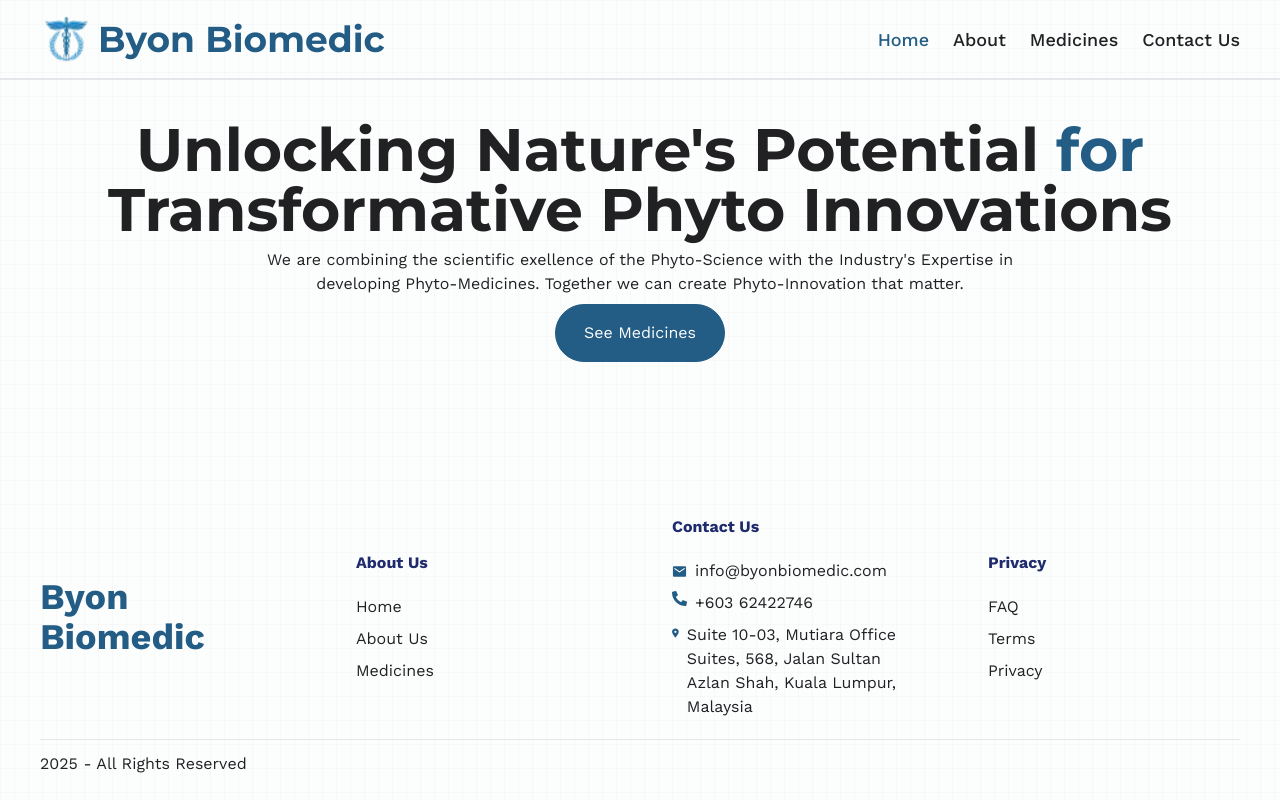
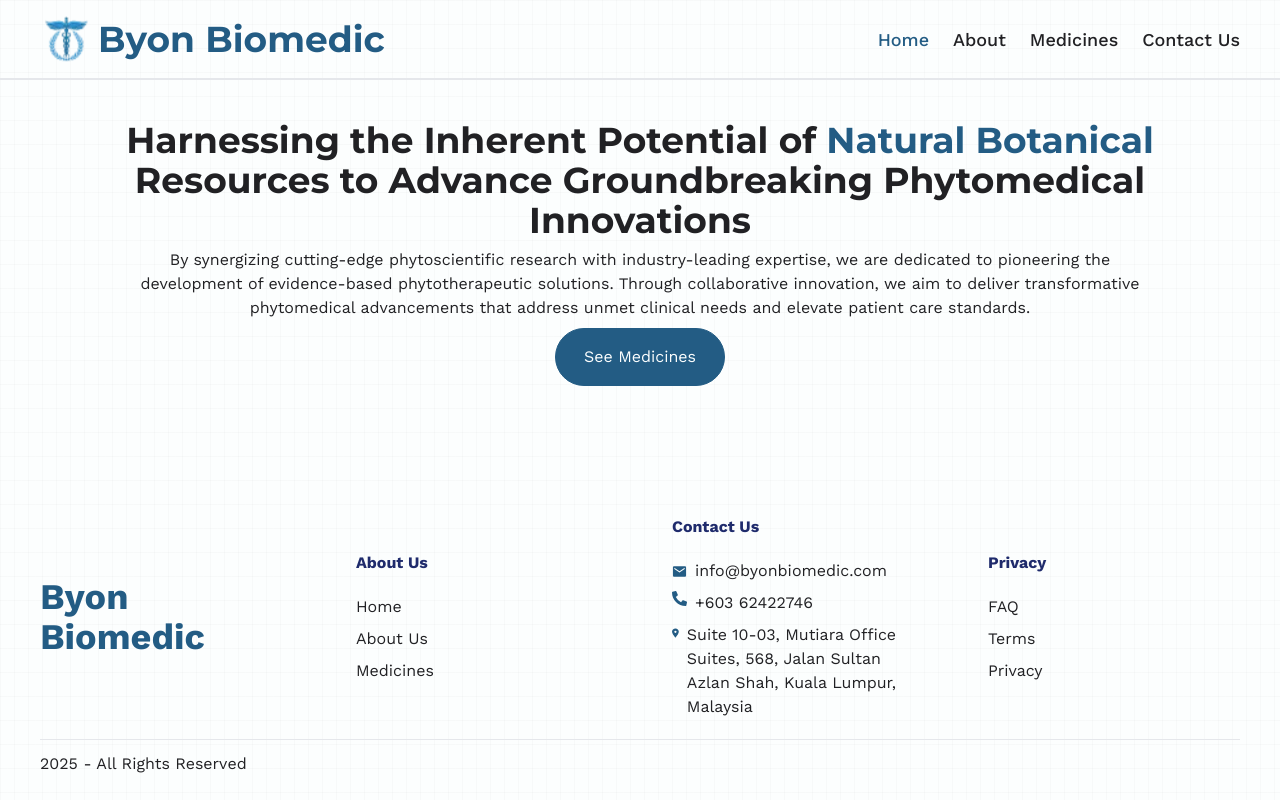
Before and after one commit to sai-ram-kaushik/byon-biomedic-website, a React (Vite) app: page / in a window 1280 px wide. Built offline with nearby package versions, Linux system fonts and the light colour scheme.

Commit message:
updated required change

```diff
--- a/src/data/landing-page.json
+++ b/src/data/landing-page.json
@@ -10,7 +10,7 @@
    },
 
    "home": {
-      "subHeading": "We are combining the scientific exellence of the Phyto-Science with the Industry's Expertise in developing Phyto-Medicines. Together we can create Phyto-Innovation that matter. ",
+      "subHeading": "By synergizing cutting-edge phytoscientific research with industry-leading expertise, we are dedicated to pioneering the development of evidence-based phytotherapeutic solutions. Through collaborative innovation, we aim to deliver transformative phytomedical advancements that address unmet clinical needs and elevate patient care standards.",
       "imageUrl": "/home.svg"
    },
 
@@ -47,7 +47,7 @@
          {
             "name": "P. Vassanthan",
             "imageUrl": "/team/vasan.jpg",
-            "designation": "Director Business Development"
+            "designation": "Director, Coporate Operations"
          }
       ]
    },
--- a/src/pages/About.jsx
+++ b/src/pages/About.jsx
@@ -8,7 +8,7 @@
       teamMembersPartOne,
       teamMembersPartSecond,
       vision,
-      mission
+      mission,
    } = about;
    return (
       <div className="w-full py-10 px-5 lg:px-10">
@@ -16,11 +16,9 @@
          <div className="flex flex-col lg:flex-row items-start justify-center w-full gap-5 mt-5">
             <img src={imageUrl} className="rounded-xl" />
             <div className="flex flex-col items-start gap-2 max-w-[446px]">
-               <h3 className="text-[30px] lg:text-[48px] font-heading font-bold text-primary  leading-[3rem]">
-                  {subHeading}
-               </h3>
-
+               <h3 className="text-3xl font-bold text-secondary">Vision</h3>
                <p className="text-xl">{vision}</p>
+               <h3 className="text-3xl font-bold text-secondary">Mission</h3>
                <p className="text-xl">{mission}</p>
             </div>
          </div>
--- a/src/pages/Home.jsx
+++ b/src/pages/Home.jsx
@@ -10,11 +10,12 @@
          <TransitionEffect />
          <div className="flex items-center justify-center w-full">
             <div className="flex flex-col items-center gap-2">
-               <h2 className="text-3xl lg:text-6xl font-bold font-heading text-center">
-                  Unlocking Nature's Potential <span>for</span> <br />{" "}
-                  Transformative Phyto Innovations
+               <h2 className="text-3xl lg:text-4xl font-bold font-heading text-center">
+                  Harnessing the Inherent Potential of
+                  <span> Natural Botanical </span>
+                  Resources to Advance Groundbreaking Phytomedical Innovations
                </h2>
-               <p className="lg:max-w-[800px] text-center">{subHeading}</p>
+               <p className="lg:max-w-[1000px] text-center">{subHeading}</p>
                <Link to="/medicines">
                   <Button title="See Medicines" />
                </Link>
```
